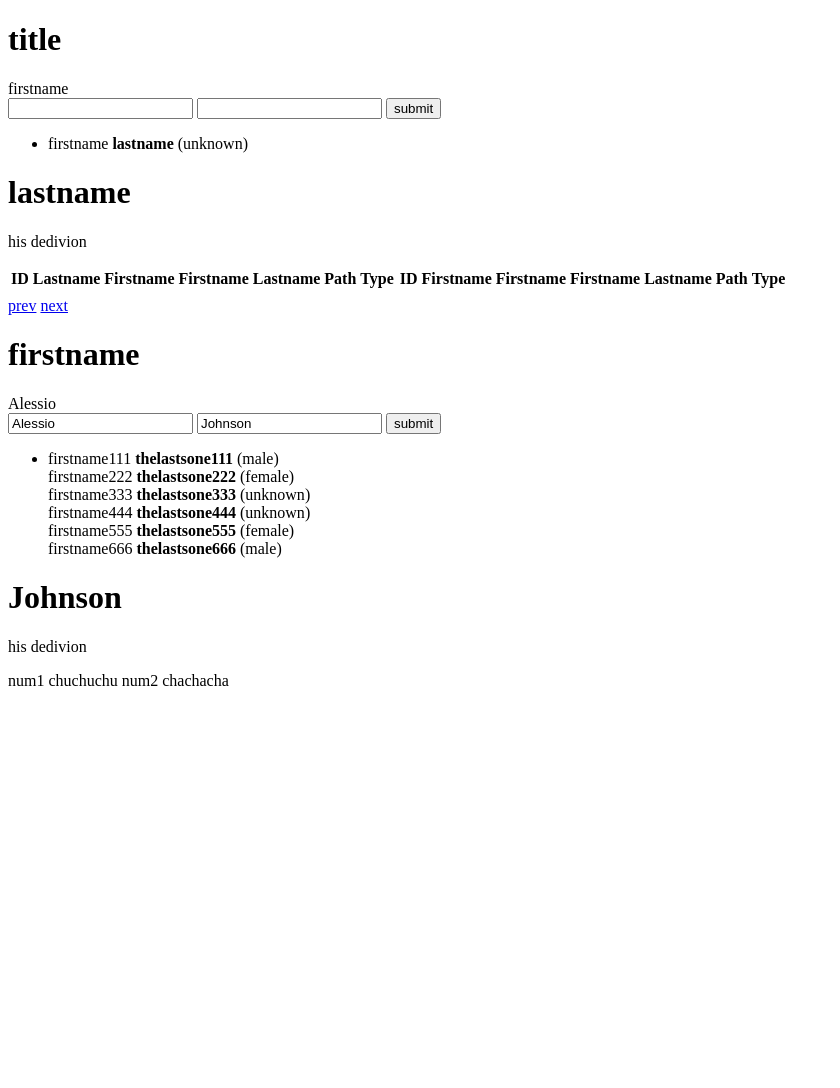
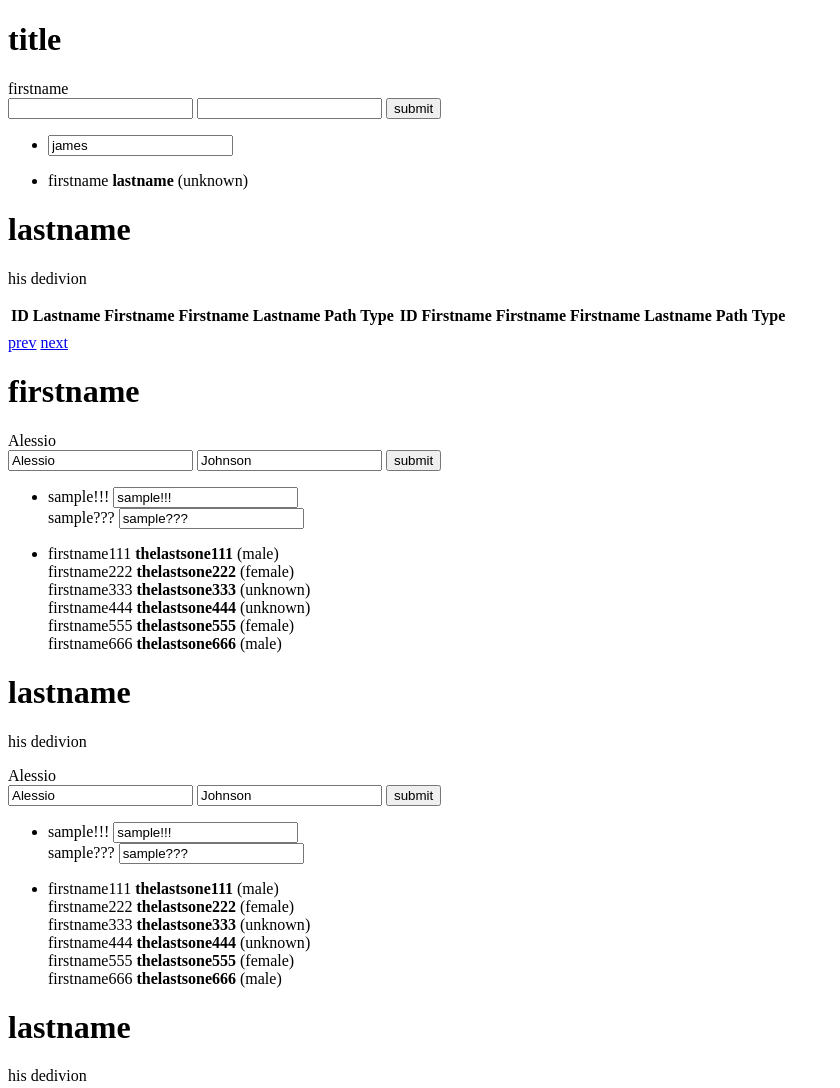
Before and after one commit to alternatex/template, a plain HTML site: page index.html in a window 1280 px wide. Shown: the top 1088 px of the page, without its empty margins (0-840 px from the left). Before the commit the page ends 800 px from the top, so only its background shows below. Drawn offline with Linux system fonts and the light colour scheme; no server answers.

Commit message:
global updates vs. template aka widget scoped ones

```diff
--- a/index.html
+++ b/index.html
@@ -27,6 +27,14 @@
     <input type="email" class="lastname" required="required" validate="validate"/>
     <button>submit</button>
   </form>
+  <ul>
+    <li class="friendsx">
+      <div class="contactx">
+        <span class="firstname"></span>
+        <input type="text" class="firstname" value="james"/>
+      </div>
+    </li>
+  </ul>
   <ul>
     <li class="friends">
       <div class="contact">
@@ -98,6 +106,8 @@
 <div id="template4" class="" type="text/html">
   <span class="num1"></span>
   <span class="num2"></span>
+  <strong class="num1"></strong>
+  <strong class="num2"></strong>
 </div>
 <script>
   var boundObj3,
@@ -118,6 +128,18 @@
           firstname: "James",
           lastname: "Johnson",
           description: "Description",
+          friendsx: [
+            {
+              contactx: {
+                firstname: "shalalalalala"
+              }
+            },
+            {
+              contactx: {
+                firstname: "shalalalalala"
+              }
+            }
+          ],
           friends: [
             {
               contact: {
@@ -168,14 +190,32 @@
     var boundObj1 = wrapwalker2(template, data, undefined, databinder, true, 'template1');
     boundObj1.appendTo(document.body);
 
-    var boundObj2 = wrapwalker2(template2, data, undefined, databinder, true, 'template2');
-    boundObj2.appendTo(document.body);
+    // TODO: Investigate why helper functions get attached for firstlevel object and arrays. Decicde whether it makes sense to change behaviour. I guess so..
+    var boundObj21 = wrapwalker2(template2, data.contact2, undefined, databinder, true, 'template2');
+    boundObj21.appendTo(document.body);
 
-    var boundObj4 = wrapwalker2(template4, data, undefined, databinder, true, 'template3');
+    // TODO: Investigate why helper functions get attached for firstlevel object and arrays. Decicde whether it makes sense to change behaviour. I guess so..
+    var boundObj22 = wrapwalker2(template2, data.contact2, undefined, databinder, true, 'template4');
+    boundObj22.appendTo(document.body);
+
+    // TODO: Investigate why helper functions get attached for firstlevel object and arrays. Decicde whether it makes sense to change behaviour. I guess so..
+    var boundObj23 = wrapwalker2(template2, data.contact2, undefined, databinder, true, 'template5');
+    boundObj23.appendTo(document.body);
+
+    var boundObj4 = wrapwalker2(template4, data, undefined, databinder, true, 'template6');
     boundObj4.appendTo(document.body);
 
-    data.contact2.firstname="Alessio";
-    boundObj2.firstname();
+    data.contact2.all('firstname',"Alessio");
+
+    // global updates
+    data.contact2.friendsx[0].all('firstname', 'sample!!!');
+    data.contact2.friendsx[1].all('firstname', 'sample???');
+
+    // template-scoped upates
+    // ...
+
+    console.log(data.contact2.friendsx[0]);
+    //boundObj21.firstname();
 </script>
 </body>
 </html>
```
